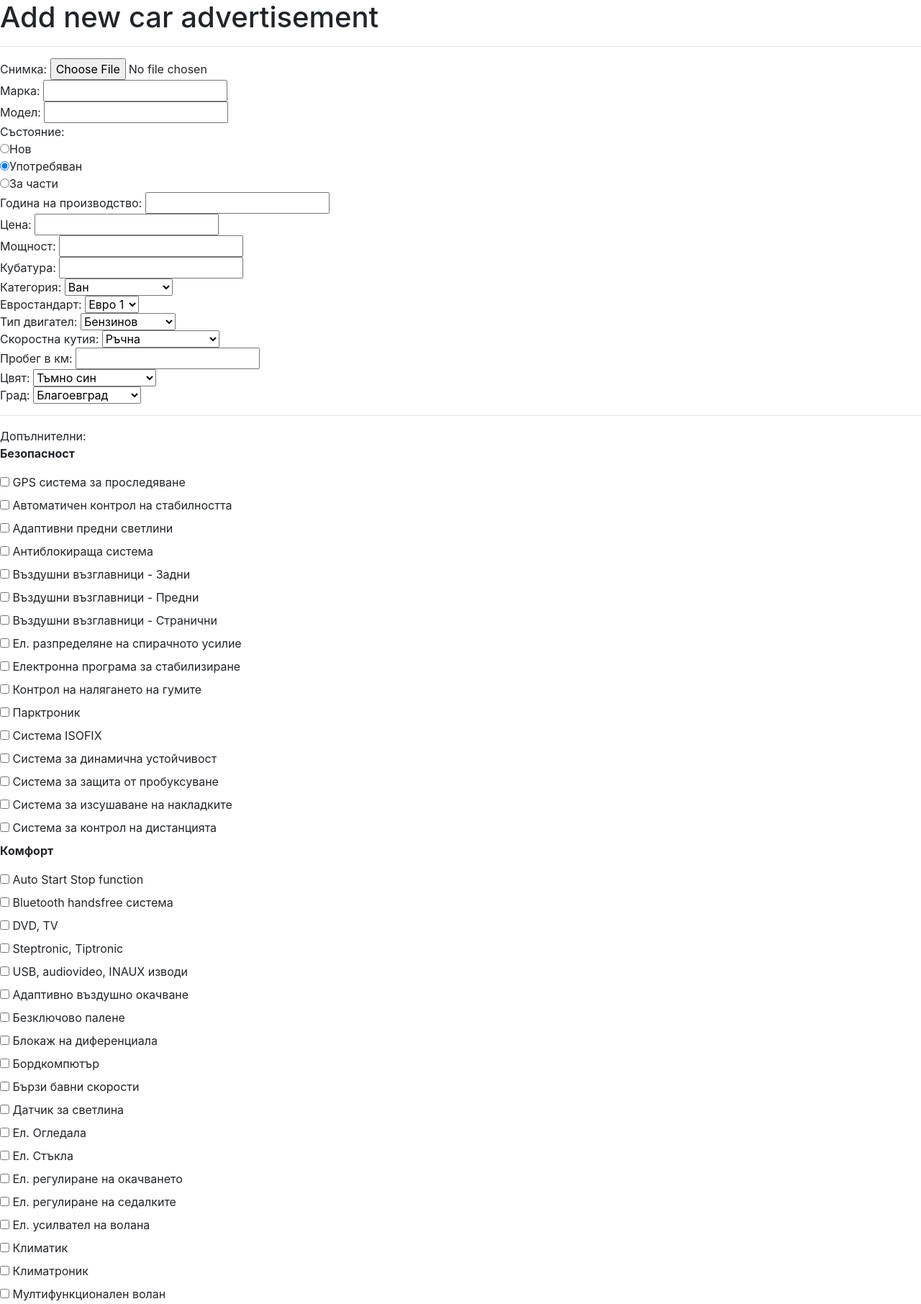
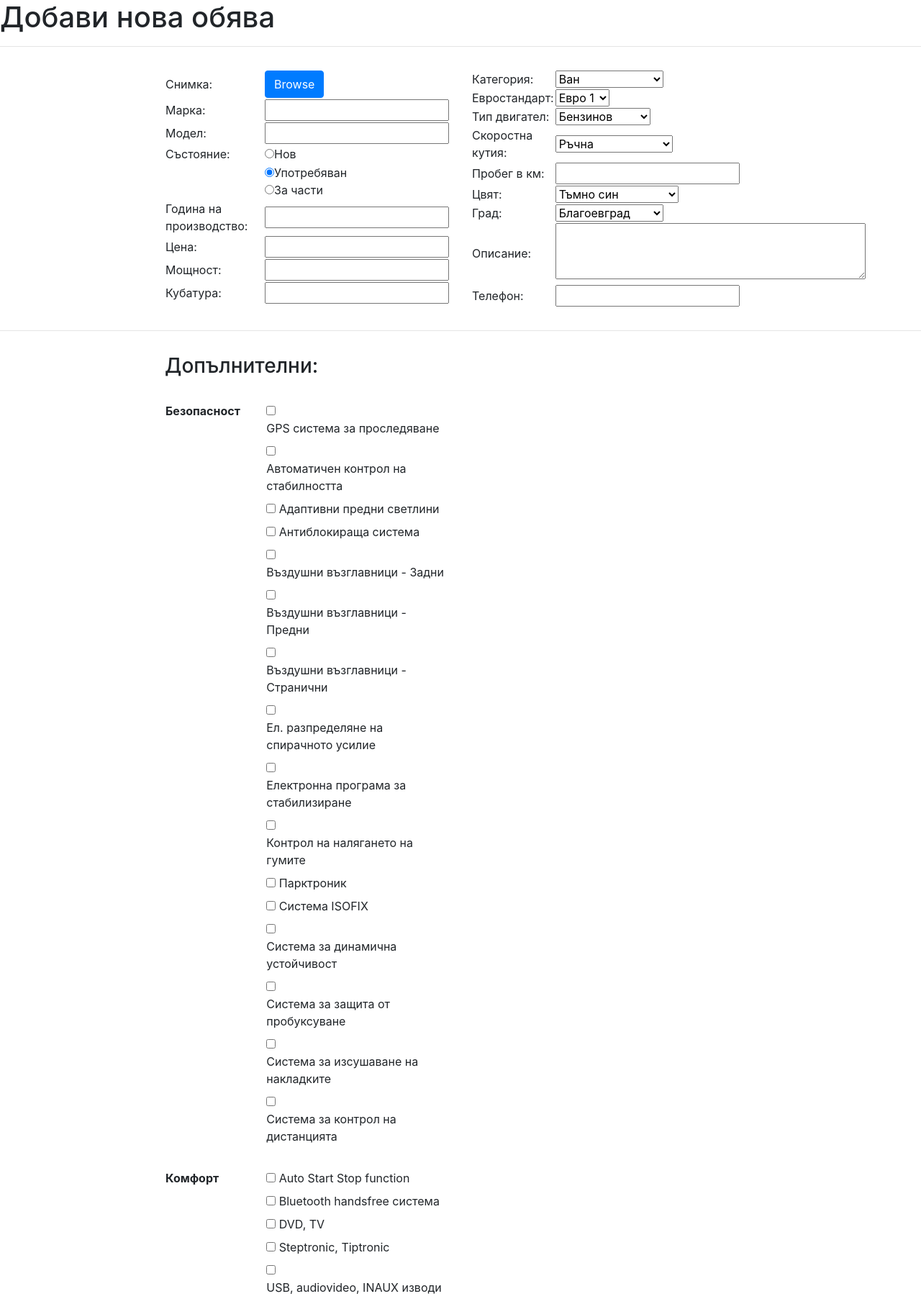
Before and after one commit to svetoslav0/AutoMobile, a PHP site: page /add-car in a window 1280 px wide. Shown: the part 93-1905 px from the top of the page at 72% size. Run offline with PHP 8.4, Linux system fonts and the light colour scheme; the visitor is signed in with stand-in values (Sample User, id 1); data comes from the database, SQL or seed files in the repository.

Commit message:
Styled add-car and the home page, created view-ad page to view every advertisment

```diff
--- a/add-car.php
+++ b/add-car.php
@@ -24,6 +24,8 @@ if (isset($_POST['add_car_button'])){
     $mileage = $_POST['mileage'];
     $color = $_POST['colors'];
     $town = $_POST['towns'];
+    $phone = $_POST['phone'];
+    $description = $_POST['textarea'];
 
     $extras = [];
     $extrasCount = Repository::getRowsCount($db, 'extras');
@@ -38,7 +40,8 @@ if (isset($_POST['add_car_button'])){
     Repository::insert($db, 'ads', [
         $user_id, $brand, $model, $state, $release_year, $price,
         $power, $volume, $category, $eurostandart, $engine_type,
-        $gears, $mileage, $color, $town, $extras, $_FILES['fileToUpload']['name']
+        $gears, $mileage, $color, $town, $extras,
+        $_FILES['fileToUpload']['name'], $phone, $description
     ]);
 
     header("Location: index.php");
--- /dev/null
+++ b/css/logged.css
@@ -0,0 +1,24 @@
+.btn-file {
+    position: relative;
+    overflow: hidden;
+}
+.btn-file input[type=file] {
+    position: absolute;
+    top: 0;
+    right: 0;
+    min-width: 100%;
+    min-height: 100%;
+    font-size: 100px;
+    text-align: right;
+    filter: alpha(opacity=0);
+    opacity: 0;
+    outline: none;
+    background: white;
+    cursor: inherit;
+    display: block;
+}
+
+kbd{
+    color: #1a2733;
+    background-color: #26e017;
+}
--- a/views/add-car.view.php
+++ b/views/add-car.view.php
@@ -1,60 +1,149 @@
-
-
-<h1>Add new car advertisement</h1>
+<h1>Добави нова обява</h1>
 <hr>
 
 <form method="POST" enctype='multipart/form-data'>
-    Снимка:
-    <input type="file" name="fileToUpload" /><br />
-    Марка:
-    <input type="text" name="brand" /><br />
-    Модел:
-    <input type="text" name="model" /><br />
-    Състояние:<br />
+    <div class="modal-body row">
+        <div class="col-md-2"></div>
+
+        <div class="col-md-4">
+            <table>
+                <tr>
+                    <td>Снимка:</td>
+                    <td>
+                        <span class="btn btn-primary btn-file">
+                            <input type="file" name="fileToUpload" />Browse
+                        </span>
+                    </td>
+                </tr>
+                <tr>
+                    <td>Марка:</td>
+                    <td><input type="text" name="brand" /></td>
+                </tr>
+                <tr>
+                    <td>Модел:</td>
+                    <td><input type="text" name="model" /></td>
+                </tr>
+                <tr>
+                    <td>Състояние:</td>
+                    <td>
                         <input type="radio" name="state" value="new_car" />Нов<br />
-    <input type="radio" name="state" value="used_car" checked />Употребяван<br />
+                    </td>
+                </tr>
+                <tr>
+                    <td></td>
+                    <td><input type="radio" name="state" value="used_car" checked />Употребяван<br />
                         <input type="radio" name="state" value="for_parts" />За части<br />
-    Година на производство:
-    <input type="text" name="release_year" /><br />
-    Цена:
-    <input type="text" name="price" /><br />
-    Мощност:
-    <input type="text" name="power" /><br />
-    Кубатура:
-    <input type="text" name="engine_volume" /><br />
-    Категория:
+                    </td>
+                </tr>
+                <tr>
+                    <td>Година на производство:</td>
+                    <td><input type="text" name="release_year" /></td>
+                </tr>
+                <tr>
+                    <td>Цена:</td>
+                    <td><input type="text" name="price" /></td>
+                </tr>
+                <tr>
+                    <td>Мощност:</td>
+                    <td><input type="text" name="power" /></td>
+                </tr>
+                <tr>
+                    <td>Кубатура:</td>
+                    <td><input type="text" name="engine_volume" /></td>
+                </tr>
+            </table>
+        </div>
+
+        <div class="col-md-4">
+            <table>
+                <tr>
+                    <td>Категория:</td>
+                    <td>
                         <?= HTMLBuilder::getAllOptions($db, 'categories', 'name') ?>
-    <br />
-    Евростандарт:
+                    </td>
+                </tr>
+                <tr>
+                    <td>Евростандарт:</td>
+                    <td>
                         <?= HTMLBuilder::getAllOptions($db, 'eurostandarts', 'name') ?>
-    <br />
-    Тип двигател:
+                    </td>
+                </tr>
+                <tr>
+                    <td>Тип двигател:</td>
+                    <td>
                         <?= HTMLBuilder::getAllOptions($db, 'engines', 'type') ?>
-   <br />
-    Скоростна кутия:
+                    </td>
+                </tr>
+                <tr>
+                    <td>Скоростна кутия:</td>
+                    <td>
                         <?= HTMLBuilder::getAllOptions($db, 'gears', 'type') ?>
-    <br />
-    Пробег в км:
-    <input type="text" name="mileage" /><br />
-    Цвят:
+                    </td>
+                </tr>
+                <tr>
+                    <td>Пробег в км:</td>
+                    <td>
+                        <input type="text" name="mileage" />
+                    </td>
+                </tr>
+                <tr>
+                    <td>Цвят:</td>
+                    <td>
                         <?= HTMLBuilder::getAllOptions($db, 'colors', 'color') ?>
-    <br />
-    Град:
+                    </td>
+                </tr>
+                <tr>
+                    <td>Град:</td>
+                    <td>
                         <?= HTMLBuilder::getAllOptions($db, 'towns', 'town') ?>
-    <br />
+                    </td>
+                </tr>
+                <tr>
+                    <td>Описание:</td>
+                    <td>
+                        <textarea name="textarea" id="" cols="40" rows="3"></textarea>
+                    </td>
+                </tr>
+                <tr>
+                    <td>Телефон:</td>
+                    <td>
+                        <input type="text" name="phone">
+                    </td>
+                </tr>
+            </table>
+        </div>
+    </div>
     <hr>
-    Допълнителни:
+    <div class="modal-body row">
+        <div class="col-md-2"></div>
+        <div class="col-md-4">
+            <table>
+                <h3>Допълнителни:</h3><br />
                 <?php $extra_types = Repository::getAll($db, 'extra_types');
                 foreach ($extra_types as $extra_type) : ?>
+                    <tr>
+                        <td valign="top">
                             <p><strong><?= $extra_type->extra_type ?></strong></p>
+                        </td>
+                        <td>
                             <?php $extras = Repository::getSome($db, 'extras', 'type_id', $extra_type->id) ?>
                             <?php foreach ($extras as $extra): ?>
                                 <input type="checkbox" name="<?= $extra->id ?>" id="<?= $extra->id ?>" value="<?= $extra->id ?>">
                                     <label for="<?= $extra->id ?>"><?= $extra->extra ?></label><br />
                             <?php endforeach; ?>
+                                <br>
                             <?php endforeach; ?>
-
-    <input type="submit" value="Публикувай" name="add_car_button" />
+                        </td>
+                    </tr>
+            </table>
+        </div>
+    </div>
+    <div class="modal-body row">
+        <div class="col-md-3"></div>
+        <div class="col-md-9">
+            <input type="submit" value="Публикувай" name="add_car_button" class="btn btn-success btn-lg " />
+        </div>
+    </div>
 </form>
 
 <?php include_once ('footer.view.php'); ?>
--- a/views/header.logged.view.php
+++ b/views/header.logged.view.php
@@ -3,6 +3,7 @@
 <head>
 	<title>AutoMobile</title>
     <link type="text/css" rel="stylesheet" href="../css/bootstrap.css">
+    <link type="text/css" rel="stylesheet" href="../css/logged.css">
 </head>
 <body>
 <?php
```
Also changed, not shown: view-ad.php (added, +13 -0 lines), views/index.view.php (+26 -4 lines), uploads/5a0014ff15e9f9386c66d384.jpg (added), uploads/VF E36 non M exterior.jpg (added). Lines whose indentation alone changed are shown as unchanged.
